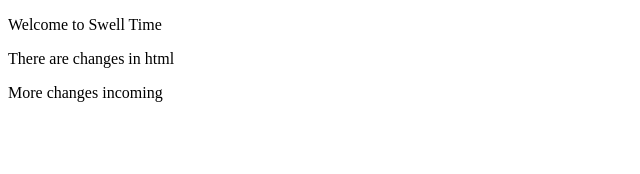
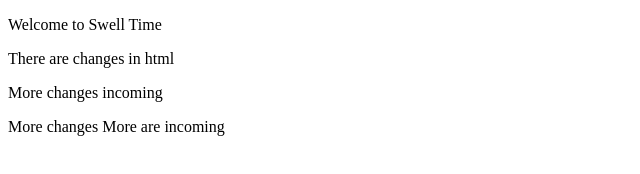
Before and after one commit to aakash2308-2005/swell-time, a plain HTML site: page index.html in a window 1280 px wide. Shown: the whole page, without its empty margins (0-640 px from the left). Drawn offline with Linux system fonts and the light colour scheme.

Commit message:
New changes

```diff
--- a/index.html
+++ b/index.html
@@ -7,5 +7,6 @@
         <p>Welcome to Swell Time</p>
         <p>There are changes in html</p>
         <p>More changes incoming</p>
+        <p>More changes More are incoming</p>
     </body>
 </html>
```
